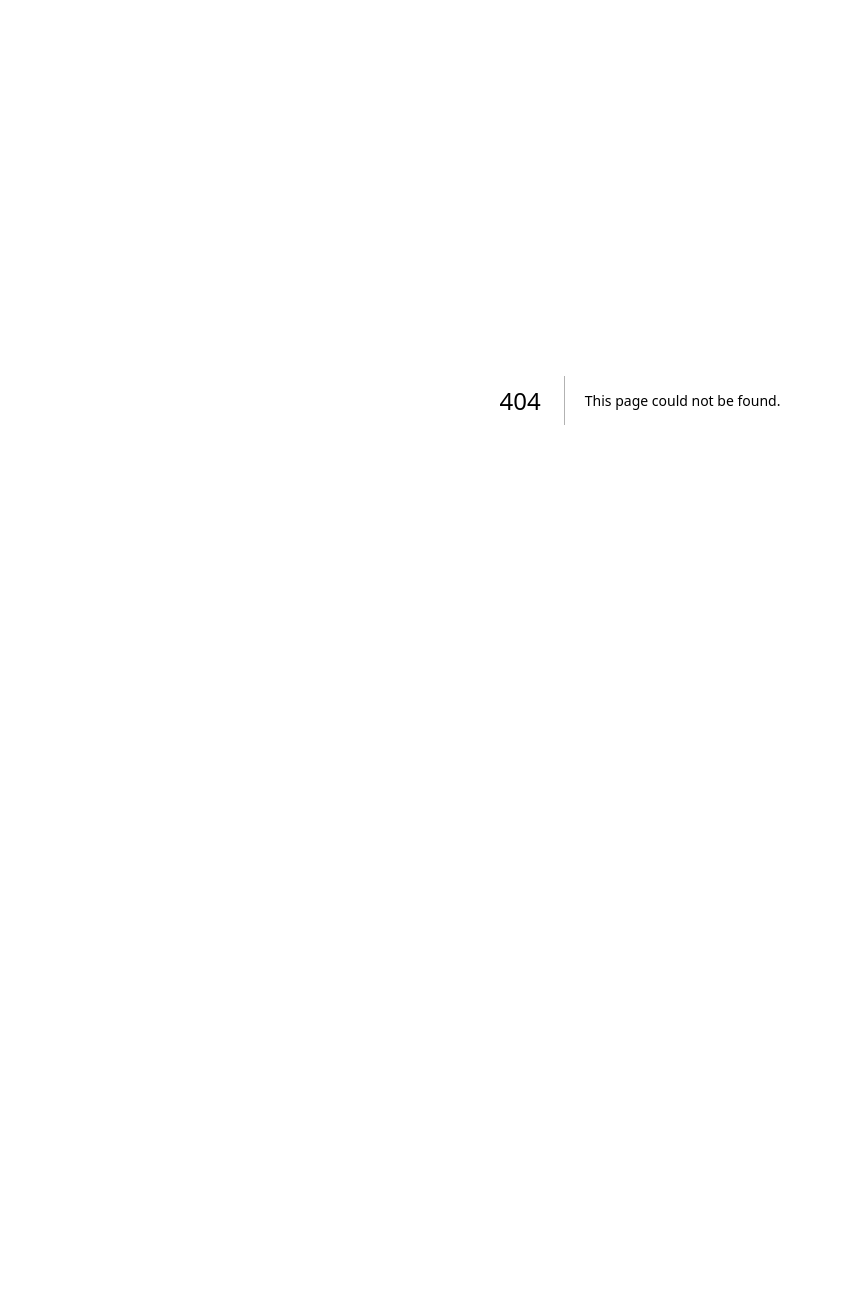
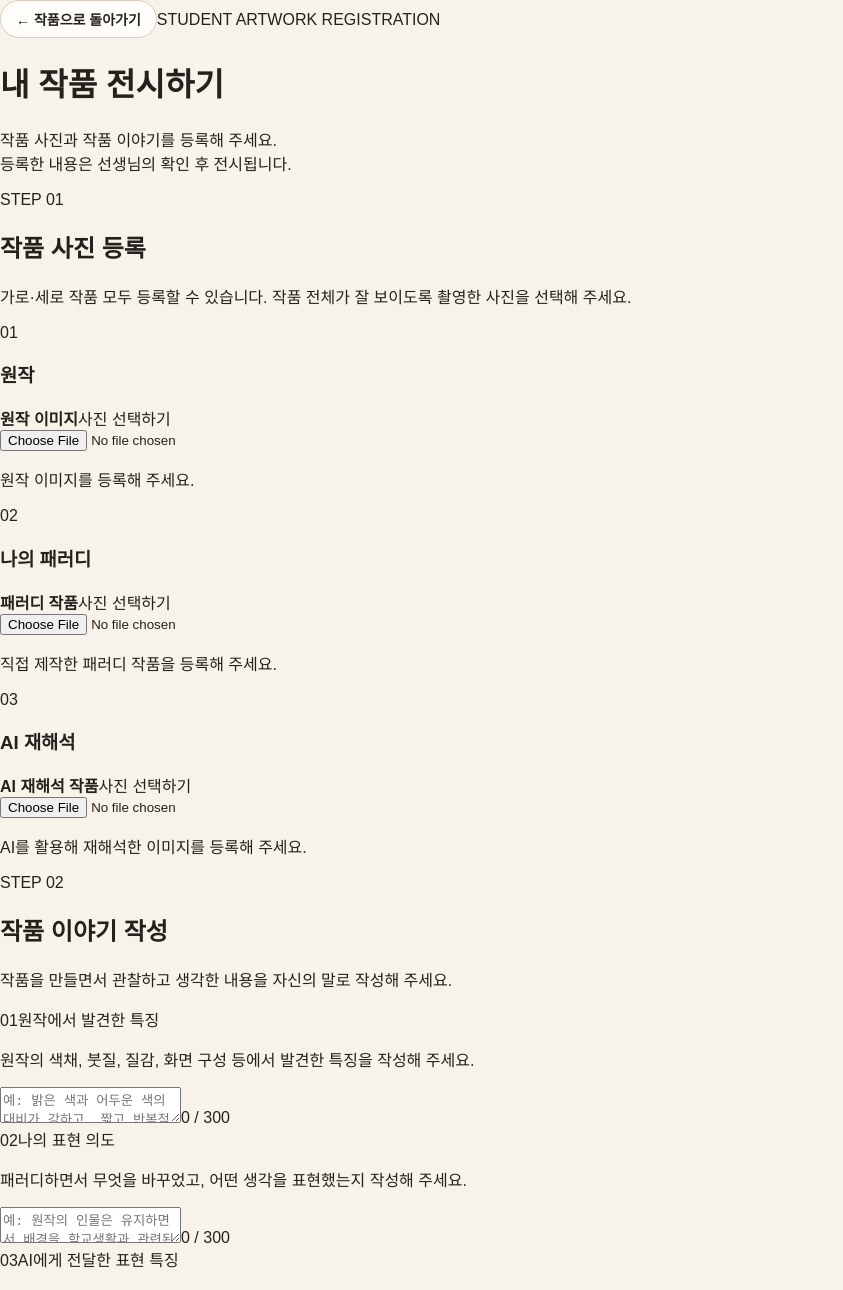
Before and after one commit to vizitostar-ctrl/our-art-museum, a Next.js app: page /class/1/student/1/register in a window 1280 px wide. Before the commit this address had no page. Shown: the top 1290 px of the page, without its empty margins (0-843 px from the left). Before the commit the page ends 800 px from the top, so only its background shows below. Built offline with nearby package versions, Linux system fonts and the light colour scheme.

Commit message:
Create page.js

```diff
--- /dev/null
+++ b/app/class/1/student/[number]/register/page.js
@@ -0,0 +1,293 @@
+"use client";
+
+import { useState } from "react";
+import Link from "next/link";
+
+export default function RegisterPage() {
+  const [originalImage, setOriginalImage] = useState(null);
+  const [parodyImage, setParodyImage] = useState(null);
+  const [aiImage, setAiImage] = useState(null);
+
+  const [originalFeature, setOriginalFeature] = useState("");
+  const [expressionIntent, setExpressionIntent] = useState("");
+  const [aiFeature, setAiFeature] = useState("");
+
+  function previewImage(event, setter) {
+    const file = event.target.files?.[0];
+
+    if (!file) return;
+
+    const imageUrl = URL.createObjectURL(file);
+    setter(imageUrl);
+  }
+
+  function handleSubmit(event) {
+    event.preventDefault();
+
+    alert(
+      "지금은 등록 화면을 시험하는 단계입니다.\n다음 단계에서 실제 저장 기능을 연결합니다."
+    );
+  }
+
+  return (
+    <main className="register-page">
+      <div className="register-inner">
+
+        <header className="register-header">
+          <Link href="../" className="backButton">
+            ← 작품으로 돌아가기
+          </Link>
+
+          <span className="register-label">
+            STUDENT ARTWORK REGISTRATION
+          </span>
+
+          <h1>내 작품 전시하기</h1>
+
+          <p>
+            작품 사진과 작품 이야기를 등록해 주세요.
+            <br />
+            등록한 내용은 선생님의 확인 후 전시됩니다.
+          </p>
+        </header>
+
+        <form onSubmit={handleSubmit}>
+
+          <section className="register-section">
+            <div className="register-section-title">
+              <span>STEP 01</span>
+              <h2>작품 사진 등록</h2>
+              <p>
+                가로·세로 작품 모두 등록할 수 있습니다.
+                작품 전체가 잘 보이도록 촬영한 사진을 선택해 주세요.
+              </p>
+            </div>
+
+            <div className="upload-grid">
+
+              {/* 원작 */}
+              <article className="upload-card">
+                <div className="upload-heading">
+                  <span>01</span>
+                  <h3>원작</h3>
+                </div>
+
+                <label className="upload-box">
+                  {originalImage ? (
+                    <img
+                      src={originalImage}
+                      alt="원작 미리보기"
+                      className="upload-preview"
+                    />
+                  ) : (
+                    <div className="upload-empty">
+                      <strong>원작 이미지</strong>
+                      <span>사진 선택하기</span>
+                    </div>
+                  )}
+
+                  <input
+                    type="file"
+                    accept="image/*"
+                    onChange={(event) =>
+                      previewImage(event, setOriginalImage)
+                    }
+                  />
+                </label>
+
+                <p className="upload-help">
+                  원작 이미지를 등록해 주세요.
+                </p>
+              </article>
+
+              {/* 패러디 작품 */}
+              <article className="upload-card">
+                <div className="upload-heading">
+                  <span>02</span>
+                  <h3>나의 패러디</h3>
+                </div>
+
+                <label className="upload-box">
+                  {parodyImage ? (
+                    <img
+                      src={parodyImage}
+                      alt="패러디 작품 미리보기"
+                      className="upload-preview"
+                    />
+                  ) : (
+                    <div className="upload-empty">
+                      <strong>패러디 작품</strong>
+                      <span>사진 선택하기</span>
+                    </div>
+                  )}
+
+                  <input
+                    type="file"
+                    accept="image/*"
+                    onChange={(event) =>
+                      previewImage(event, setParodyImage)
+                    }
+                  />
+                </label>
+
+                <p className="upload-help">
+                  직접 제작한 패러디 작품을 등록해 주세요.
+                </p>
+              </article>
+
+              {/* AI 작품 */}
+              <article className="upload-card">
+                <div className="upload-heading">
+                  <span>03</span>
+                  <h3>AI 재해석</h3>
+                </div>
+
+                <label className="upload-box">
+                  {aiImage ? (
+                    <img
+                      src={aiImage}
+                      alt="AI 재해석 작품 미리보기"
+                      className="upload-preview"
+                    />
+                  ) : (
+                    <div className="upload-empty">
+                      <strong>AI 재해석 작품</strong>
+                      <span>사진 선택하기</span>
+                    </div>
+                  )}
+
+                  <input
+                    type="file"
+                    accept="image/*"
+                    onChange={(event) =>
+                      previewImage(event, setAiImage)
+                    }
+                  />
+                </label>
+
+                <p className="upload-help">
+                  AI를 활용해 재해석한 이미지를 등록해 주세요.
+                </p>
+              </article>
+
+            </div>
+          </section>
+
+          <section className="register-section">
+
+            <div className="register-section-title">
+              <span>STEP 02</span>
+              <h2>작품 이야기 작성</h2>
+              <p>
+                작품을 만들면서 관찰하고 생각한 내용을
+                자신의 말로 작성해 주세요.
+              </p>
+            </div>
+
+            <div className="writing-grid">
+
+              <article className="writing-card">
+                <span className="writing-number">01</span>
+
+                <label htmlFor="originalFeature">
+                  원작에서 발견한 특징
+                </label>
+
+                <p>
+                  원작의 색채, 붓질, 질감, 화면 구성 등에서
+                  발견한 특징을 작성해 주세요.
+                </p>
+
+                <textarea
+                  id="originalFeature"
+                  value={originalFeature}
+                  onChange={(event) =>
+                    setOriginalFeature(event.target.value)
+                  }
+                  maxLength={300}
+                  placeholder="예: 밝은 색과 어두운 색의 대비가 강하고, 짧고 반복적인 붓질이 보였습니다."
+                />
+
+                <span className="character-count">
+                  {originalFeature.length} / 300
+                </span>
+              </article>
+
+              <article className="writing-card">
+                <span className="writing-number">02</span>
+
+                <label htmlFor="expressionIntent">
+                  나의 표현 의도
+                </label>
+
+                <p>
+                  패러디하면서 무엇을 바꾸었고,
+                  어떤 생각을 표현했는지 작성해 주세요.
+                </p>
+
+                <textarea
+                  id="expressionIntent"
+                  value={expressionIntent}
+                  onChange={(event) =>
+                    setExpressionIntent(event.target.value)
+                  }
+                  maxLength={300}
+                  placeholder="예: 원작의 인물은 유지하면서 배경을 학교생활과 관련된 장면으로 바꾸었습니다."
+                />
+
+                <span className="character-count">
+                  {expressionIntent.length} / 300
+                </span>
+              </article>
+
+              <article className="writing-card">
+                <span className="writing-number">03</span>
+
+                <label htmlFor="aiFeature">
+                  AI에게 전달한 표현 특징
+                </label>
+
+                <p>
+                  AI 이미지 제작을 위해 전달한 색채,
+                  붓질, 질감 등의 표현 특징을 작성해 주세요.
+                </p>
+
+                <textarea
+                  id="aiFeature"
+                  value={aiFeature}
+                  onChange={(event) =>
+                    setAiFeature(event.target.value)
+                  }
+                  maxLength={500}
+                  placeholder="예: 선명한 색의 대비, 짧게 반복되는 붓질, 두껍고 거친 질감이 느껴지도록 표현해 주세요."
+                />
+
+                <span className="character-count">
+                  {aiFeature.length} / 500
+                </span>
+              </article>
+
+            </div>
+          </section>
+
+          <section className="register-submit">
+            <span>READY TO EXHIBIT</span>
+            <h2>작품 등록을 완료했나요?</h2>
+
+            <p>
+              사진과 설명을 다시 한번 확인해 주세요.
+              <br />
+              실제 전시 공개는 선생님의 확인 후 이루어집니다.
+            </p>
+
+            <button type="submit" className="submit-artwork-button">
+              작품 등록하기
+            </button>
+          </section>
+
+        </form>
+
+      </div>
+    </main>
+  );
+}
```
